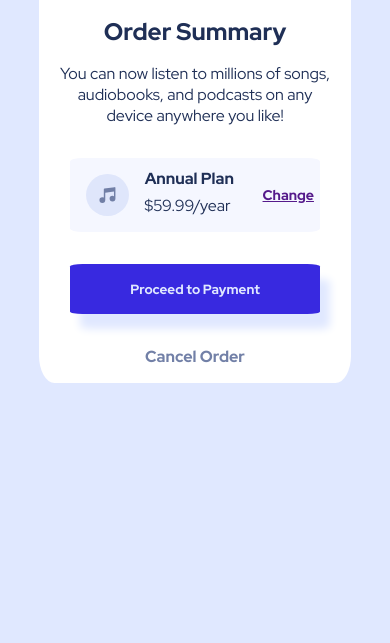
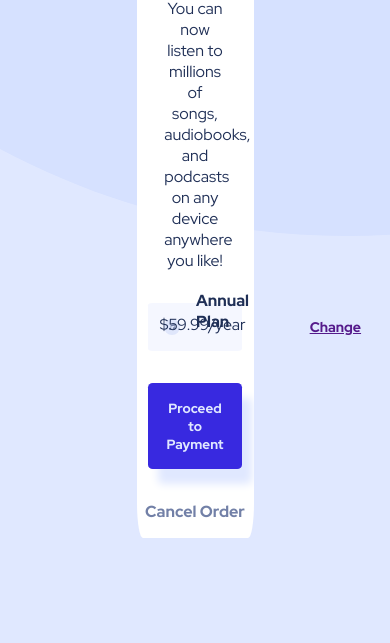
Before and after one commit to Duran144/OrderSummaryComponent, a plain HTML site: page index.html in a window 390 px wide. Shown: the part 201-844 px from the top of the page. Drawn offline with Linux system fonts and the light colour scheme.

Commit message:
Changed media queries

```diff
--- a/style.css
+++ b/style.css
@@ -132,105 +132,9 @@ body{
     color: hsl(245, 75%, 52%);
 }
 
-@media screen and (max-width: 74em) {
-    .para-1{
-        width: 100%;
-    }
-
-    .change-link{
-        margin-left: 2rem;
-    }
-}
 
 
-@media screen and (max-width: 64em) {
-    .container{
-        width: 40%;
-    }
 
-    .para-1{
-        width: 100%;
-    }
-
-    .change-link{
-        margin-left: 4rem;
-    }
-}
-
-@media screen and (max-width: 55em) {
-
-
-    .container{
-        width: 40%;
-    }
-
-    .para-1{
-        width: 100%;
-    }
-
-    .change-link{
-        margin-left: 2rem;
-    }
-
-}
-
-@media screen and (max-width: 47.5em) {
-
-    .container{
-        width: 50%;
-    }
-
-    .para-1{
-        width: 100%;
-    }
-
-
-}
-
-@media screen and (max-width: 40em) {
-    .container{
-        width: 60%;
-    }
-
-    .para-1{
-        width: 100%;
-    }
-}
-
-@media screen and (max-width: 34em) {
-    .container{
-        width: 70%;
-    }
-
-    .para-1{
-        width: 100%;
-    }
-}
-
-@media screen and (max-width: 28em) {
-    body{
-        background-image: url(images/pattern-background-mobile.svg);
-        background-repeat: no-repeat;
-    }
-
-    .container{
-        width: 80%;
-    }
-
-    .para-1{
-        width: 100%;
-    }
-}
-
-@media screen and (max-width: 24em) {
-    .container{
-        width: 90%;
-    }
-
-    .para-1{
-        width: 100%;
-    }
-}
 
 @media screen and (max-width: 21em) {
     .container{
@@ -244,4 +148,12 @@ body{
     .payment-box{
         width: 90%;
     }
+
+    .para-2{
+        margin-left: 1.5rem;
+    }
+
+    .change-link{
+        margin-left: 2.2rem;
+    }
 }
```
